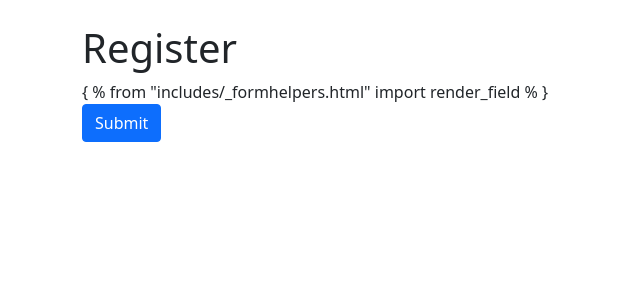
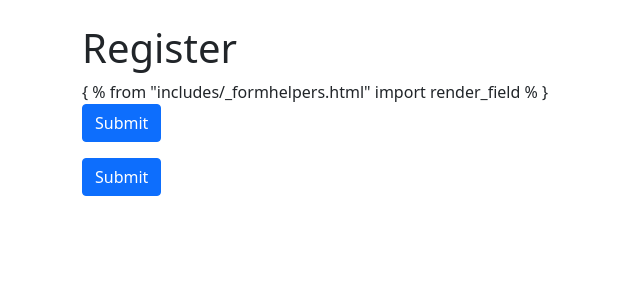
Before and after one commit to FerielBa/Crud-Flask-Q11, a Flask app: template templates/register.html in a window 1280 px wide. Shown: the part 56-356 px from the top of the page, without its empty margins (0-640 px from the left). Run offline with Flask 2, Linux system fonts and the light colour scheme; the template is opened without the code that fills it, so the values that code supplies are empty; parts of the project's set-up code (start-up, migrations or seed data) failed here and were passed over; some libraries are stand-ins or nearby versions.

Commit message:
add new button

```diff
--- a/templates/register.html
+++ b/templates/register.html
@@ -19,5 +19,6 @@
         {{render_field(from.confirm, clas_="form.control")}}
     </div>
     <p><input type="submit" class="btn btn-primary" value="Submit"></p>
+    <p><input type="submit" class="btn btn-primary" value="Submit"></p>
 </form>
 {% endblock %}
```
